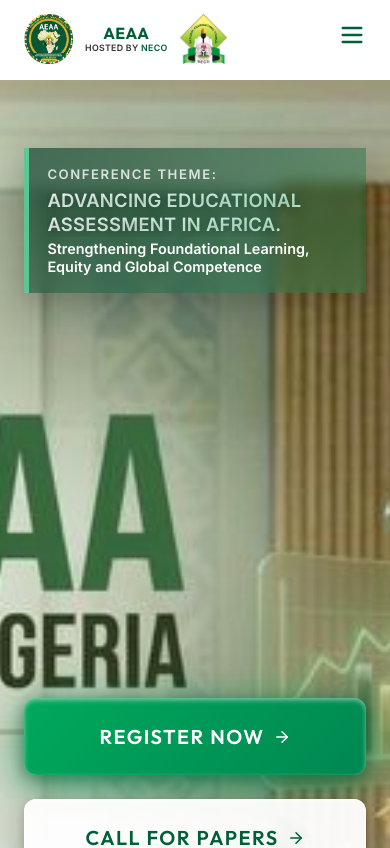
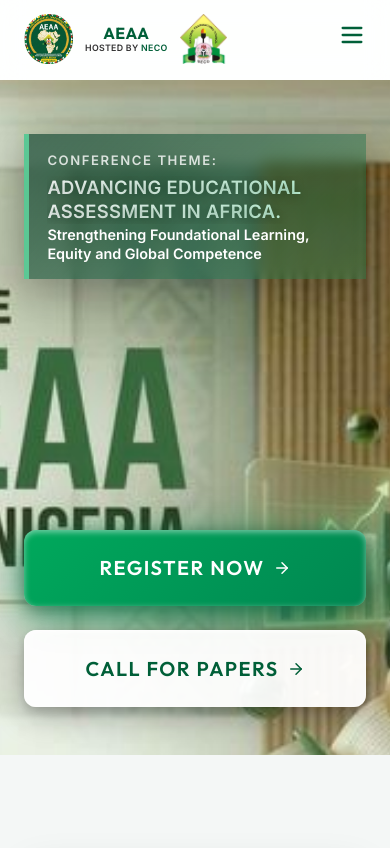
Before and after one commit to thomasakiou/aeaa, a React (Vite) app: page / in a window 390 px wide. Shown: the top 848 px of the page. Built offline with nearby package versions, Linux system fonts and the light colour scheme.

Commit message:
update hero

```diff
--- a/src/pages/css/Home.css
+++ b/src/pages/css/Home.css
@@ -450,8 +450,12 @@
         font-size: 2rem;
     }
 
+    .hero {
+        min-height: 70vh;
+    }
+
     .hero-banner-img {
-        min-height: 70vh;
+        height: 110%;
     }
 
     .hero-theme-overlay {
@@ -476,7 +480,7 @@
     }
 
     .hero {
-        min-height: 100vh;
+        min-height: 80vh;
     }
 
     .hero-theme-overlay {
```
